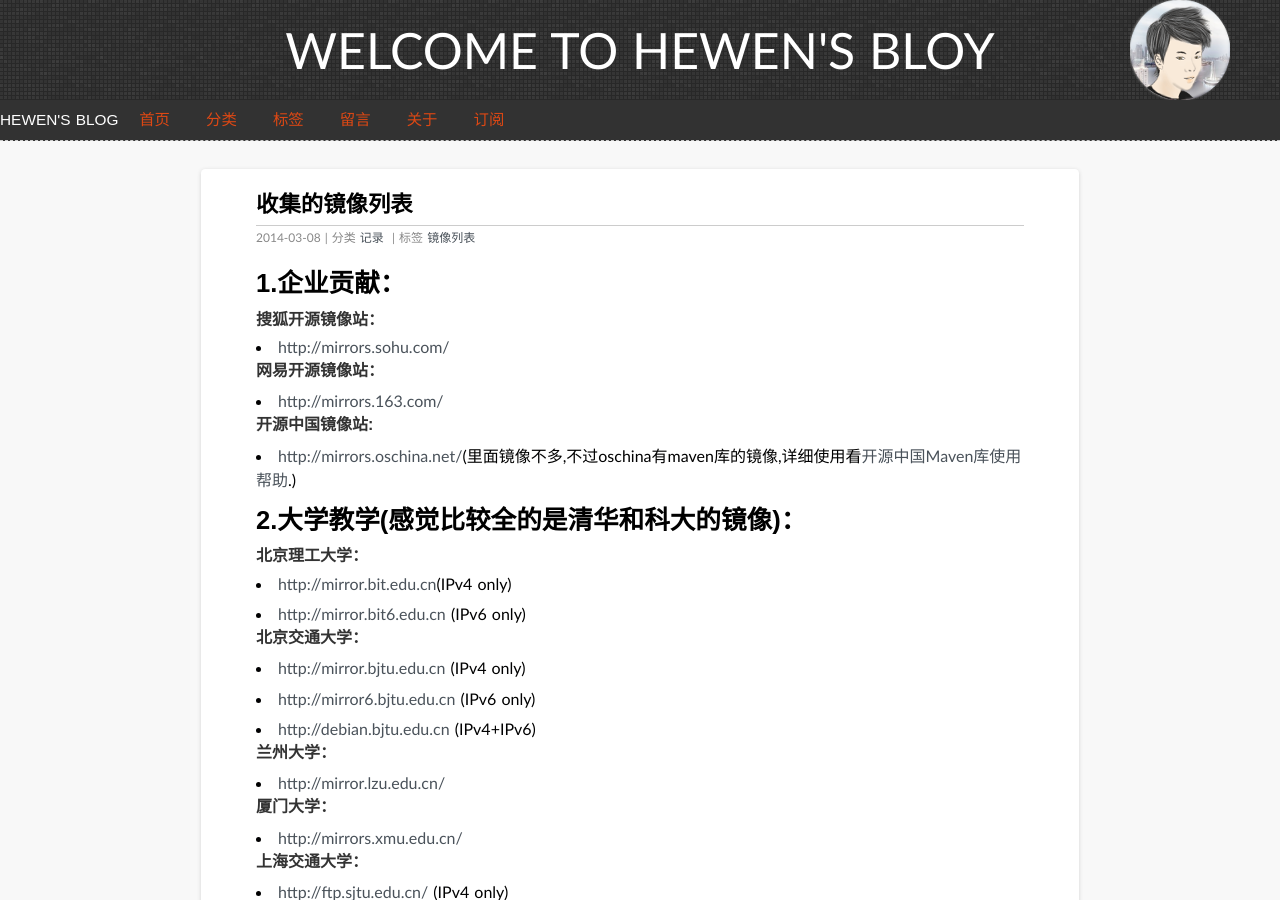
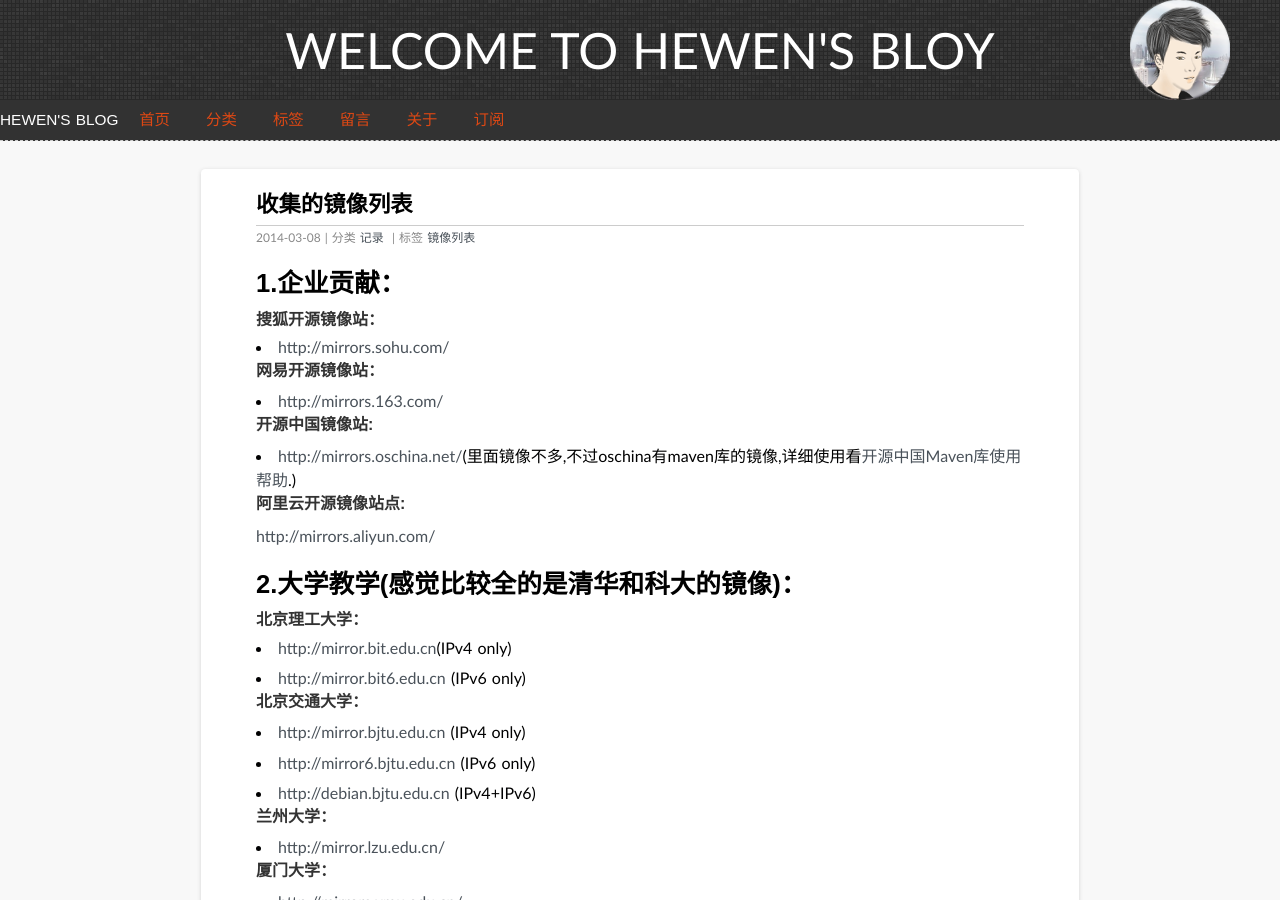
Before and after one commit to hewen/hewen.github.io, a Jekyll site: the page built from _posts/2014-03-08-mirros.md, in a window 1280 px wide and 900 px high. Built offline with Jekyll 4.4.1, drawn with Linux system fonts in a browser that asks for light colours; some web fonts are replaced; Markdown is read by kramdown in place of the engine named in the settings; comment, search, counter and statistics services are not loaded.

Commit message:
modify post mirror add aliyun

```diff
--- a/_posts/2014-03-08-mirros.md
+++ b/_posts/2014-03-08-mirros.md
@@ -14,6 +14,8 @@ tags:  镜像列表
 * [http://mirrors.163.com/](http://mirrors.163.com/)
 ####开源中国镜像站:
 * [http://mirrors.oschina.net/](http://mirrors.oschina.net/)(里面镜像不多,不过oschina有maven库的镜像,详细使用看[开源中国Maven库使用帮助](http://maven.oschina.net/help.html).)
+####阿里云开源镜像站点:
+[http://mirrors.aliyun.com/](http://mirrors.aliyun.com/)
 
 2.大学教学(感觉比较全的是清华和科大的镜像)：
 ===============
```
